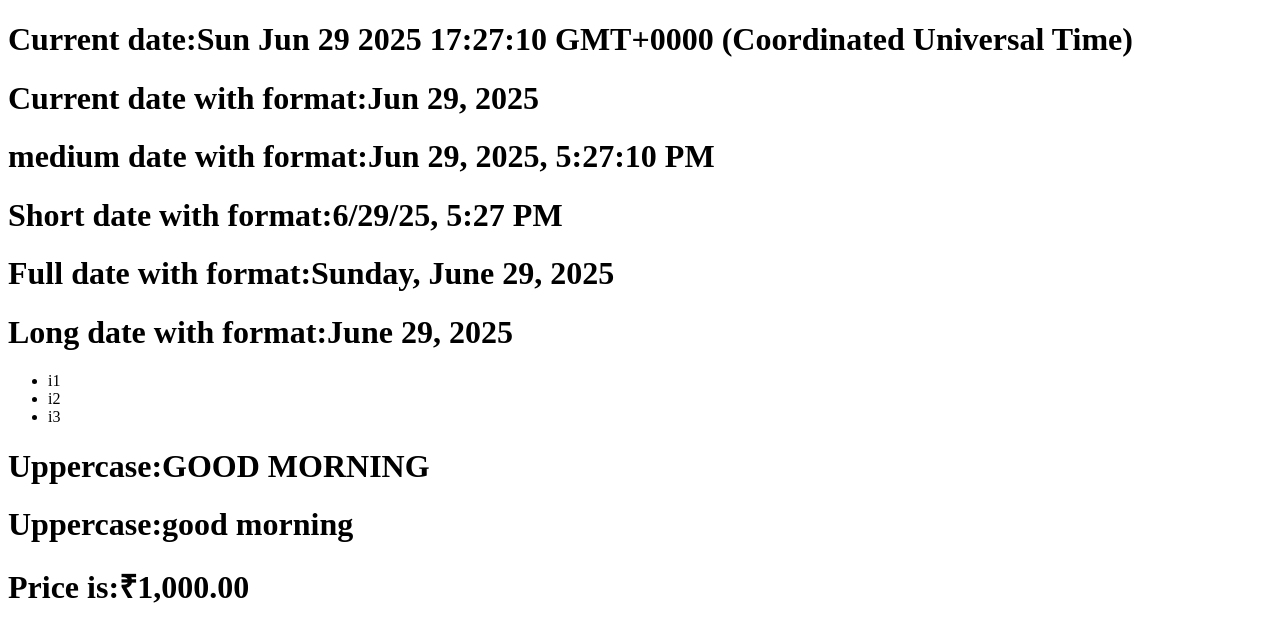
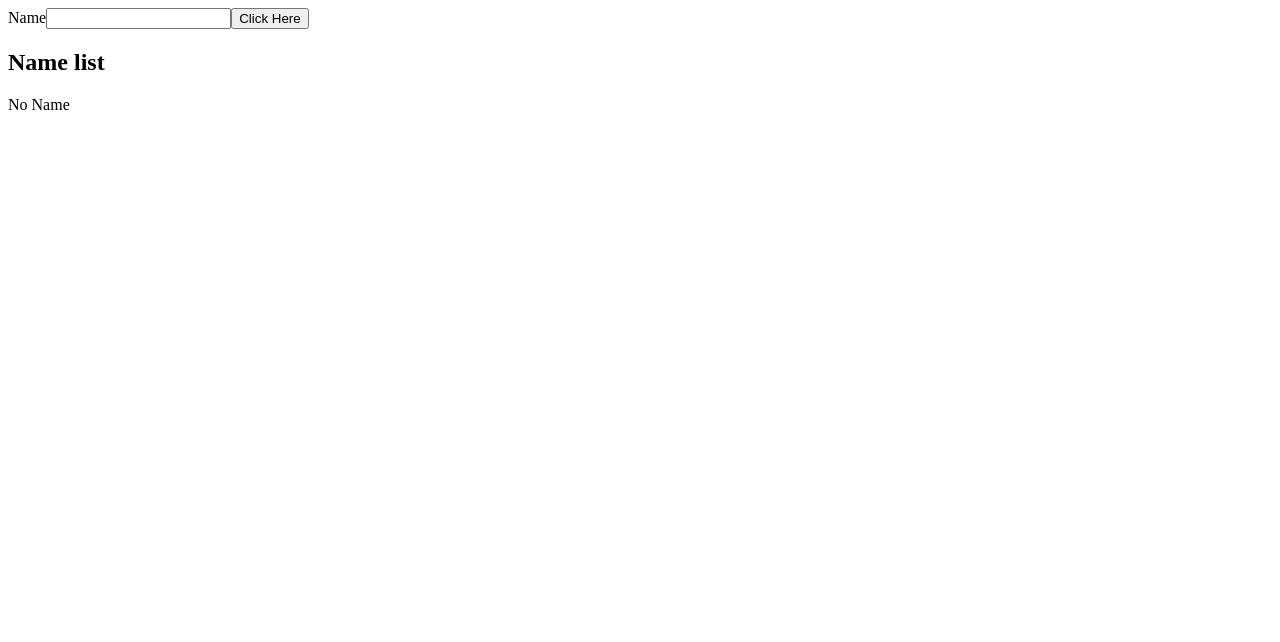
Before and after one commit to Narendranp-30/Learning_Angular, an Angular app: page / in a window 1280 px wide. Shown: the top 642 px of the page. Built offline with nearby package versions, Linux system fonts and the light colour scheme.

Commit message:
Input output decoeratives

```diff
--- a/src/app/app.component.html
+++ b/src/app/app.component.html
@@ -17,4 +17,9 @@
 
 
 <!-- <app-signals></app-signals> -->
- <app-pipes></app-pipes>
+ <!-- <app-pipes></app-pipes> -->
+
+ <div>
+    <app-form (nameAdded)="onNameAdded($event)"></app-form>
+    <app-display [myName]="myNames"></app-display>
+ </div>
--- a/src/app/app.component.ts
+++ b/src/app/app.component.ts
@@ -3,12 +3,15 @@ import { FormsModule } from '@angular/forms';
 import { RouterOutlet } from '@angular/router';
 import { SignalsComponent } from './signals/signals.component';
 import { PipesComponent } from './pipes/pipes.component';
+import { FormComponent } from './form/form.component';
+import { DisplayComponent } from './display/display.component';
+
 
 
 @Component({
   selector: 'app-root',
   standalone: true,
-  imports: [RouterOutlet, FormsModule,SignalsComponent,PipesComponent],
+  imports: [RouterOutlet, FormsModule,SignalsComponent,PipesComponent,FormComponent,DisplayComponent],
   templateUrl: './app.component.html',
   styleUrl: './app.component.css'
 })
@@ -16,23 +19,36 @@ import { PipesComponent } from './pipes/pipes.component';
 
 export class AppComponent {
   title = 'AngularDemo';
+  //This function returns the name "Narendra"
   myName(){
   return "Narendra"
 }
+//This is the url of the image
 imageurl="https://picsum.photos/200/300";
+//This is the alt text of the image
 imagealt="Mylogo";
+//This is a property binding example
 demo = "Property Binding"
 
 //safe:any=null;
+//This is an object with properties
 safe = {
   name:"safe navigation",
   working:"yes",
   time:"now"
 }
 
+//This is a counter variable
 count=0;
+//This function increments the counter variable
 counter(){
   this.count++;
+}
+myNames:string[] =[];
+onNameAdded(myName:string)
+{
+  console.log(myName,' from app');
+  this.myNames.push(myName);
 }
 
 
--- /dev/null
+++ b/src/app/display/display.component.html
@@ -0,0 +1,11 @@
+<div>
+
+    <h2>Name list</h2>
+    @if(myName.length > 0){
+    <ul>
+        <li *ngFor="let myNames of myName">{{myNames}}</li>
+    </ul>
+}@else{
+    <p>No Name</p>
+}
+</div>
--- /dev/null
+++ b/src/app/form/form.component.html
@@ -0,0 +1,5 @@
+<form (submit)="onSubmit()">
+    <label for="">Name</label>
+    <input type="text" [(ngModel)]="myName"  name="myName">
+    <button type="submit">Click Here</button>
+</form>
--- /dev/null
+++ b/src/app/form/form.component.ts
@@ -0,0 +1,21 @@
+import { CommonModule } from '@angular/common';
+import { Component, EventEmitter, Output} from '@angular/core';
+import { FormsModule } from '@angular/forms';
+
+@Component({
+  selector: 'app-form',
+  standalone: true,
+  imports: [FormsModule,CommonModule],
+  templateUrl: './form.component.html',
+  styleUrl: './form.component.css'
+})
+export class FormComponent {
+myName:string='';
+@Output() nameAdded = new EventEmitter<string>();
+onSubmit(){
+  console.log(this.myName);
+  this.nameAdded.emit(this.myName);
+  this.myName='';
+}
+
+}
```
Also changed, not shown: src/app/display/display.component.ts (added, +13 -0 lines), src/app/display/display.component.css (added), src/app/form/form.component.css (added), 2 other files (tests, documents, lock files or other folders).
